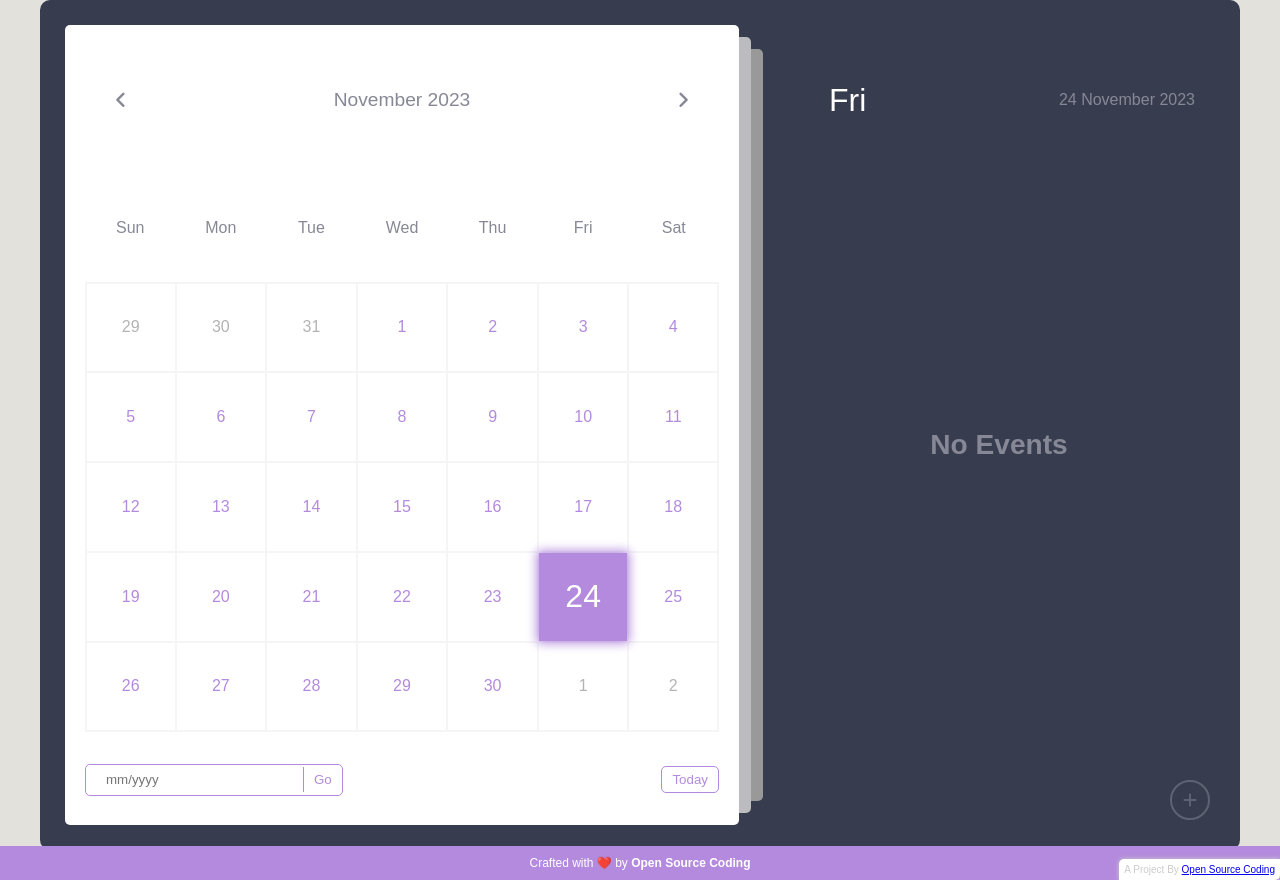
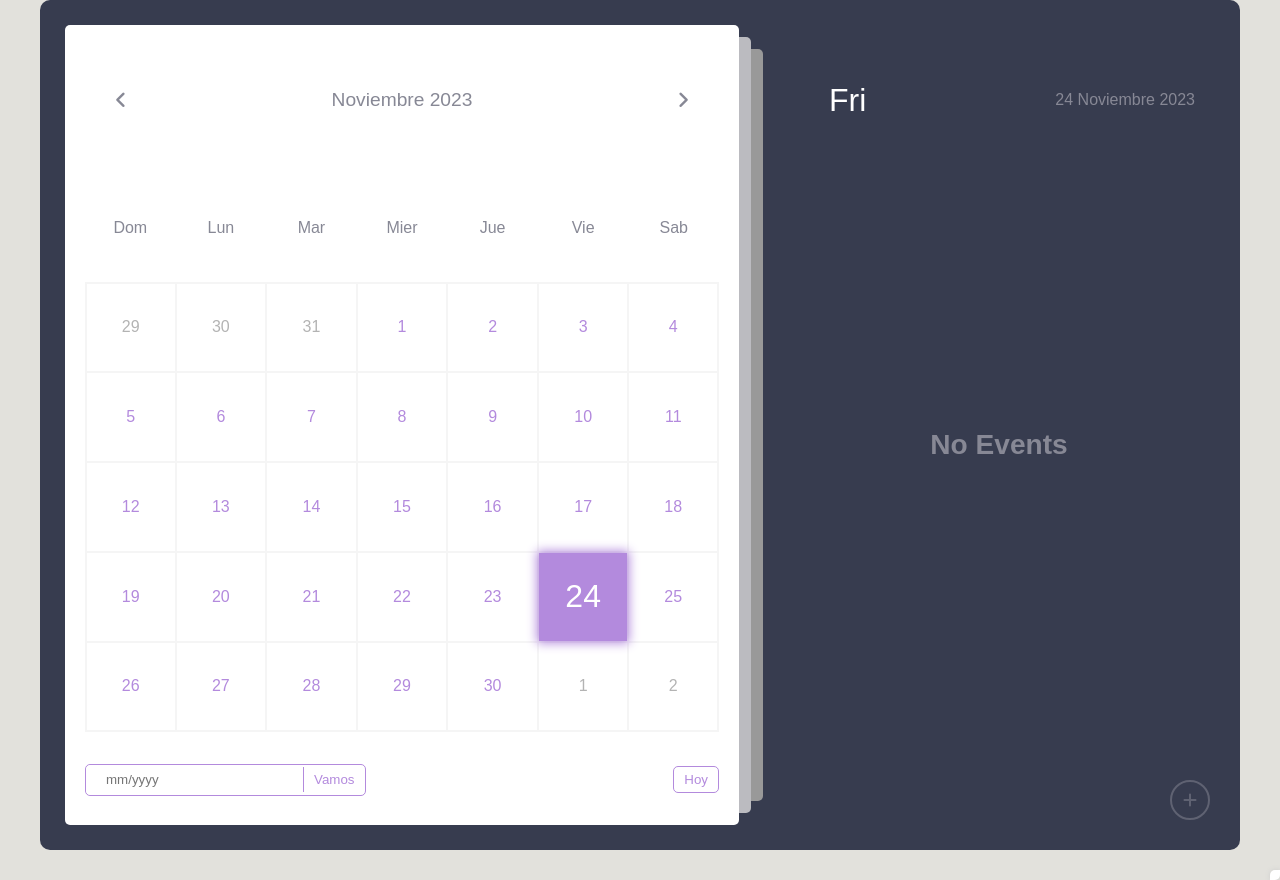
Before and after one commit to luisbuzets/TrulyNolen, a website: page public/calendario.html in a window 1280 px wide. Drawn offline with Linux system fonts and the light colour scheme.

Commit message:
actualizado

```diff
--- a/public/calendario.html
+++ b/public/calendario.html
@@ -1,17 +1,10 @@
 <!DOCTYPE html>
-<html lang="en">
+<html lang="es">
   <head>
     <meta charset="UTF-8" />
     <meta http-equiv="X-UA-Compatible" content="IE=edge" />
     <meta name="viewport" content="width=device-width, initial-scale=1.0" />
-    <meta
-      name="description"
-      content="Stay organized with our user-friendly Calendar featuring events, reminders, and a customizable interface. Built with HTML, CSS, and JavaScript. Start scheduling today!"
-    />
-    <meta
-      name="keywords"
-      content="calendar, events, reminders, javascript, html, css, open source coding"
-    />
+
 
     <link
       rel="stylesheet"
@@ -21,7 +14,8 @@
       referrerpolicy="no-referrer"
     />
     <link rel="stylesheet" href="../public/css/calendario.css" />
-    <title>Calendar with Events</title>
+    <title>Agendar Citas</title>
+    <link rel="shortcut icon" href="images/favicon-32x32-.png">
   </head>
   <body>
     <div class="container">
@@ -29,37 +23,37 @@
         <div class="calendar">
           <div class="month">
             <i class="fas fa-angle-left prev"></i>
-            <div class="date">december 2015</div>
+            <div class="date">deciembre 2015</div>
             <i class="fas fa-angle-right next"></i>
           </div>
           <div class="weekdays">
-            <div>Sun</div>
-            <div>Mon</div>
-            <div>Tue</div>
-            <div>Wed</div>
-            <div>Thu</div>
-            <div>Fri</div>
-            <div>Sat</div>
+            <div>Dom</div>
+            <div>Lun</div>
+            <div>Mar</div>
+            <div>Mier</div>
+            <div>Jue</div>
+            <div>Vie</div>
+            <div>Sab</div>
           </div>
           <div class="days"></div>
           <div class="goto-today">
             <div class="goto">
               <input type="text" placeholder="mm/yyyy" class="date-input" />
-              <button class="goto-btn">Go</button>
+              <button class="goto-btn">Vamos</button>
             </div>
-            <button class="today-btn">Today</button>
+            <button class="today-btn">Hoy</button>
           </div>
         </div>
       </div>
       <div class="right">
         <div class="today-date">
-          <div class="event-day">wed</div>
-          <div class="event-date">12th december 2022</div>
+          <div class="event-day">Mier</div>
+          <div class="event-date">12 deciembre 2023</div>
         </div>
         <div class="events"></div>
         <div class="add-event-wrapper">
           <div class="add-event-header">
-            <div class="title">Add Event</div>
+            <div class="title">Agregar Evento</div>
             <i class="fas fa-times close"></i>
           </div>
           <div class="add-event-body">
@@ -82,7 +76,7 @@
             </div>
           </div>
           <div class="add-event-footer">
-            <button class="add-event-btn">Add Event</button>
+            <button class="add-event-btn">Agregar Evento</button>
           </div>
         </div>
       </div>
@@ -91,12 +85,7 @@
       </button>
     </div>
 
-    <div class="credits">
-      <p>
-        Crafted with ❤️ by
-        <a href="https://youtu.be/6EVgmpm4z5U" target="_blank">Open Source Coding</a>
-      </p>
-    </div>
+
 
     <script src="../public/js/calendario.js"></script>
   </body>
--- a/public/js/calendario.js
+++ b/public/js/calendario.js
@@ -23,18 +23,18 @@ let month = today.getMonth();
 let year = today.getFullYear();
 
 const months = [
-  "January",
-  "February",
-  "March",
+  "Enero",
+  "Febrero",
+  "Marzo",
   "April",
-  "May",
-  "June",
-  "July",
-  "August",
-  "September",
-  "October",
-  "November",
-  "December",
+  "Mayo",
+  "Junio",
+  "Julio",
+  "Agosto",
+  "Septiembre",
+  "Octubre",
+  "Noviembre",
+  "Deciembre",
 ];
 
 // const eventsArr = [
@@ -291,7 +291,7 @@ addEventTitle.addEventListener("input", (e) => {
 function defineProperty() {
   var osccred = document.createElement("div");
   osccred.innerHTML =
-    "A Project By <a href='https://www.youtube.com/channel/UCiUtBDVaSmMGKxg1HYeK-BQ' target=_blank>Open Source Coding</a>";
+    "";
   osccred.style.position = "absolute";
   osccred.style.bottom = "0";
   osccred.style.right = "0";
@@ -335,7 +335,7 @@ addEventSubmit.addEventListener("click", () => {
   const eventTimeFrom = addEventFrom.value;
   const eventTimeTo = addEventTo.value;
   if (eventTitle === "" || eventTimeFrom === "" || eventTimeTo === "") {
-    alert("Please fill all the fields");
+    alert("Por favor llene todos los campos");
     return;
   }
 
@@ -350,7 +350,7 @@ addEventSubmit.addEventListener("click", () => {
     timeToArr[0] > 23 ||
     timeToArr[1] > 59
   ) {
-    alert("Invalid Time Format");
+    alert("Formato de hora no válido");
     return;
   }
 
@@ -411,7 +411,7 @@ addEventSubmit.addEventListener("click", () => {
   addEventFrom.value = "";
   addEventTo.value = "";
   updateEvents(activeDay);
-  //select active day and add event class if not added
+  //seleccione el día activo y agregue la clase de evento si no se agrega
   const activeDayEl = document.querySelector(".day.active");
   if (!activeDayEl.classList.contains("event")) {
     activeDayEl.classList.add("event");
@@ -434,10 +434,10 @@ eventsContainer.addEventListener("click", (e) => {
               event.events.splice(index, 1);
             }
           });
-          //if no events left in a day then remove that day from eventsArr
+          //Si no quedan eventos en un día, elimine ese día de eventsArr.
           if (event.events.length === 0) {
             eventsArr.splice(eventsArr.indexOf(event), 1);
-            //remove event class from day
+            //eliminar clase de evento del día
             const activeDayEl = document.querySelector(".day.active");
             if (activeDayEl.classList.contains("event")) {
               activeDayEl.classList.remove("event");
@@ -450,19 +450,20 @@ eventsContainer.addEventListener("click", (e) => {
   }
 });
 
-//function to save events in local storage
+//función para guardar eventos en el almacenamiento local
 function saveEvents() {
   localStorage.setItem("events", JSON.stringify(eventsArr));
 }
 
-//function to get events from local storage
+//función para obtener eventos del almacenamiento local
 function getEvents() {
-  //check if events are already saved in local storage then return event else nothing
+  //verifique si los eventos ya están guardados en el almacenamiento local y luego devuelva el evento, nada más
   if (localStorage.getItem("events") === null) {
     return;
   }
   eventsArr.push(...JSON.parse(localStorage.getItem("events")));
 }
+
 
 function convertTime(time) {
   //convert time to 24 hour format
```
Also changed, not shown: public/PaginaPrincipal.html (+8 -11 lines), public/PostVenta.html (+3 -0 lines), public/Trulyn.html (+3 -0 lines), public/ventas.html (+3 -0 lines).
